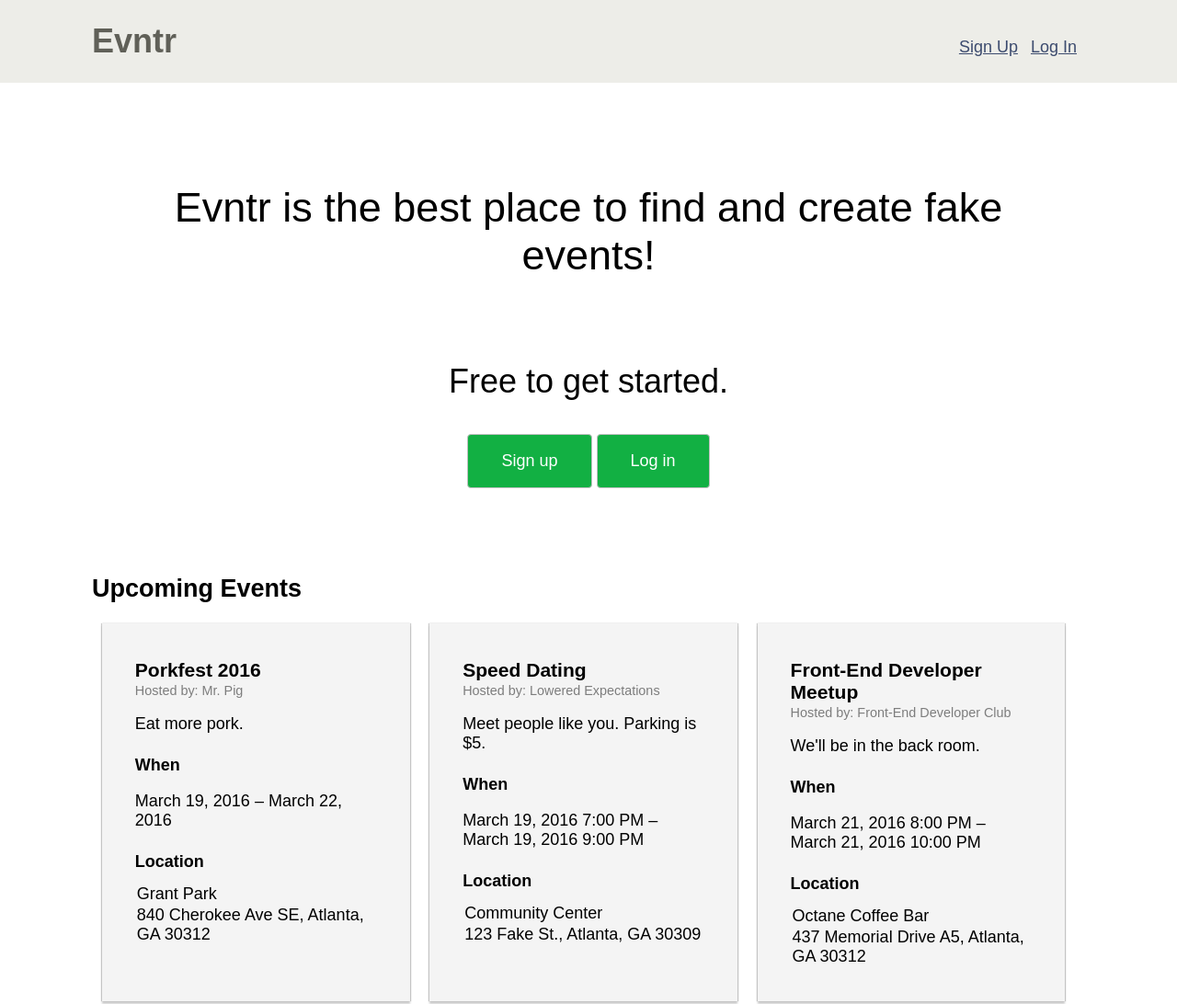
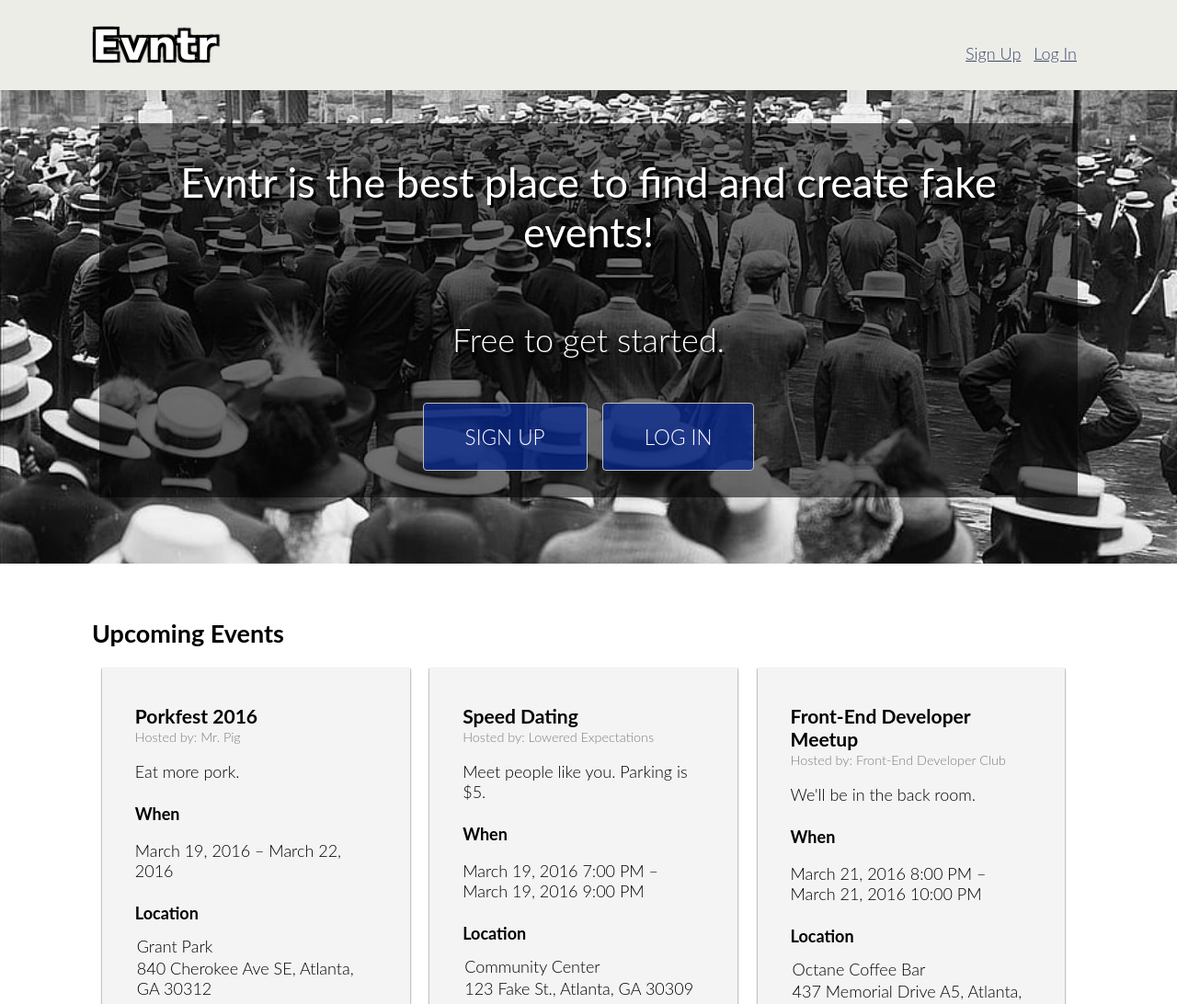
Before and after one commit to 6stringbeliever/evntr-mobile, a website: page dev/index.html in a window 1280 px wide. Shown: the top 1092 px of the page at 92% size. Drawn offline with nearby package versions, Linux system fonts and the light colour scheme; files that its build step writes are made by us from their sources.

Commit message:
feat: Update layout on index page and add fonts
Create a pretty layout for the index page. Add
Google fonts so everything looks good. Load them
asynchronously through JS.

```diff
--- a/dev/index.html
+++ b/dev/index.html
@@ -1,18 +1,30 @@
 <!DOCTYPE html>
 <html class="no-js">
   <head lang="en">
+    <script>
+      /* Load awesome fonts */
+      WebFontConfig = {
+        google: { families: [ 'Lato:300,700,300italic,700italic:latin', 'Lobster::latin' ] }
+      };
+      (function() {
+        var wf = document.createElement('script');
+        wf.src = 'https://ajax.googleapis.com/ajax/libs/webfont/1/webfont.js';
+        wf.type = 'text/javascript';
+        wf.async = 'true';
+        var s = document.getElementsByTagName('script')[0];
+        s.parentNode.insertBefore(wf, s);
+      })();
+      /* Test for js */
+      (function(h){
+        h.className = h.className.replace('no-js', 'js')
+      })(document.documentElement)
+    </script>
     <meta charset="utf-8">
     <meta http-equiv="x-ua-compatible" content="ie=edge">
     <title>Evntr - A Fake Events App</title>
     <meta name="viewport" content="width=device-width, initial-scale=1.0">
     <meta name="description" content="A fake events app for creating awesome fake events.">
     <link rel="stylesheet" href="css/style.css">
-    <script>
-      /* Test for js */
-      (function(h){
-        h.className = h.className.replace('no-js', 'js')
-      })(document.documentElement)
-    </script>
   </head>
   <body>
     <header>
@@ -27,12 +39,14 @@
         </nav>
       </div>
     </header>
-    <main class="container-vertical">
+    <section class="hero-bg">
       <section class="hero">
         <h2>Evntr is the best place to find and create fake events!</h2>
         <p class="hero-subhead">Free to get started.</p>
-        <a href="createevent.html" class="btn-hero only-li">Create an event</a> <a href="signup.html" class="btn-hero only-lo">Sign up</a> <a href="login.html" class="btn-hero only-lo">Log in</a>
+        <p><a href="createevent.html" class="btn-hero only-li">Create an event</a> <a href="signup.html" class="btn-hero only-lo">Sign up</a> <a href="login.html" class="btn-hero only-lo">Log in</a></p>
       </section>
+    </section>
+    <main class="container-vertical">
       <h2>Upcoming Events</h2>
       <section id="events-list" class="events-list">
 
--- /dev/null
+++ b/dev/scss/_base.scss
@@ -0,0 +1,19 @@
+h1 {
+  font-family: Lobster, cursive;
+  margin: 0.5em 0;
+  font-size: 2.5em;
+  color: white;
+  text-shadow: 3px 3px 1px black,
+    -3px 3px 1px black,
+    -3px -3px 1px black,
+    3px -3px 1px black;
+  a {
+    text-decoration: none;
+    color: white;
+  }
+}
+
+header {
+  background-color: $brand-primary-color;
+  margin-bottom: 0;
+}
--- a/dev/scss/_forms.scss
+++ b/dev/scss/_forms.scss
@@ -192,8 +192,11 @@ a.btn {
 
 .btn-hero {
   @extend .btn;
+  font-size: 1.25em;
+  text-transform: uppercase;
+  margin: 0.5em 0.25em;
   padding: 1em 2em;
-  @include button-style(white, $button-primary-color);
+  @include button-style(white, rgba(7, 41, 145, 0.75));
 }
 
 .btn-close {
--- a/dev/scss/_layout.scss
+++ b/dev/scss/_layout.scss
@@ -1,12 +1,7 @@
-header {
-  background-color: $brand-primary-color;
-  margin-bottom: 2em;
-}
-
 .container {
   width: $max-layout-width;
   max-width: 90%;
-  margin: 0 auto;
+  margin: 2em auto;
   display: flex;
   flex-wrap: wrap;
 }
@@ -23,17 +18,14 @@ header {
 }
 
 .header {
+  width: $max-layout-width;
+  max-width: 90%;
+  margin: 0 auto;
   display: flex;
+  flex-wrap: wrap;
   flex-direction: row;
   align-items: baseline;
   justify-content: space-between;
-  h1 {
-    color: $secondary-brand-color;
-    a {
-      text-decoration: none;
-      color: $secondary-brand-color;
-    }
-  }
 }
 
 .header-menu {
@@ -100,28 +92,50 @@ header {
   text-align: center;
   margin-top: 1em;
   margin-bottom: 2em;
+  margin: 1em 2em;
   padding: 0 1em;
+  background-color: rgba(0, 0, 0, 0.55);
   h2 {
+    color: white;
+    text-shadow: 3px 3px 1px black;
     font-weight: normal;
     font-size: 1.75em;
     margin-bottom: 1em;
   }
   .hero-subhead {
+    color: white;
+    text-shadow: 3px 3px 1px black;
     font-size: 1.25em;
   }
   @media screen and (min-width: 660px) {
-    margin-top: 2em;
-    margin-bottom: 4em;
+    margin: 2em 6em 4em 6em;
     padding: 0 2em;
     h2 {
-      font-weight: normal;
       font-size: 2.5em;
-      margin-bottom: 2em;
+      margin-bottom: 1.5em;
     }
     .hero-subhead {
       font-size: 2em;
     }
   }
+  @media screen and (min-width: 900px) {
+    padding: 0 4em;
+  }
+}
+
+.hero-bg {
+  background: url('../img/hero-bg.jpg') no-repeat center center fixed;
+  -webkit-background-size: cover;
+  -moz-background-size: cover;
+  -o-background-size: cover;
+  background-size: cover;
+  width: 100%;
+  max-width: 100%;
+  margin: 0;
+  padding: 0;
+  display: flex;
+  flex-wrap: wrap;
+  flex-direction: column;
 }
 
 .events-list {
--- a/dev/scss/_reset.scss
+++ b/dev/scss/_reset.scss
@@ -8,7 +8,8 @@
  */
 
 html {
-  font-family: sans-serif; /* 1 */
+  font-family: 'Lato', Helvetica, Arial, sans-serif; /* 1 */
+  font-weight: 300;
   -ms-text-size-adjust: 100%; /* 2 */
   -webkit-text-size-adjust: 100%; /* 2 */
   font-size: 18px;
--- a/dev/scss/style.scss
+++ b/dev/scss/style.scss
@@ -1,5 +1,6 @@
 @import "variables";
 @import "reset";
+@import "base";
 @import "layout";
 @import "forms";
 @import "states";
```
Also changed, not shown: dev/createevent.html (+18 -6 lines), dev/login.html (+18 -0 lines), dev/signup.html (+18 -6 lines), dev/img/hero-bg.jpg (added).
